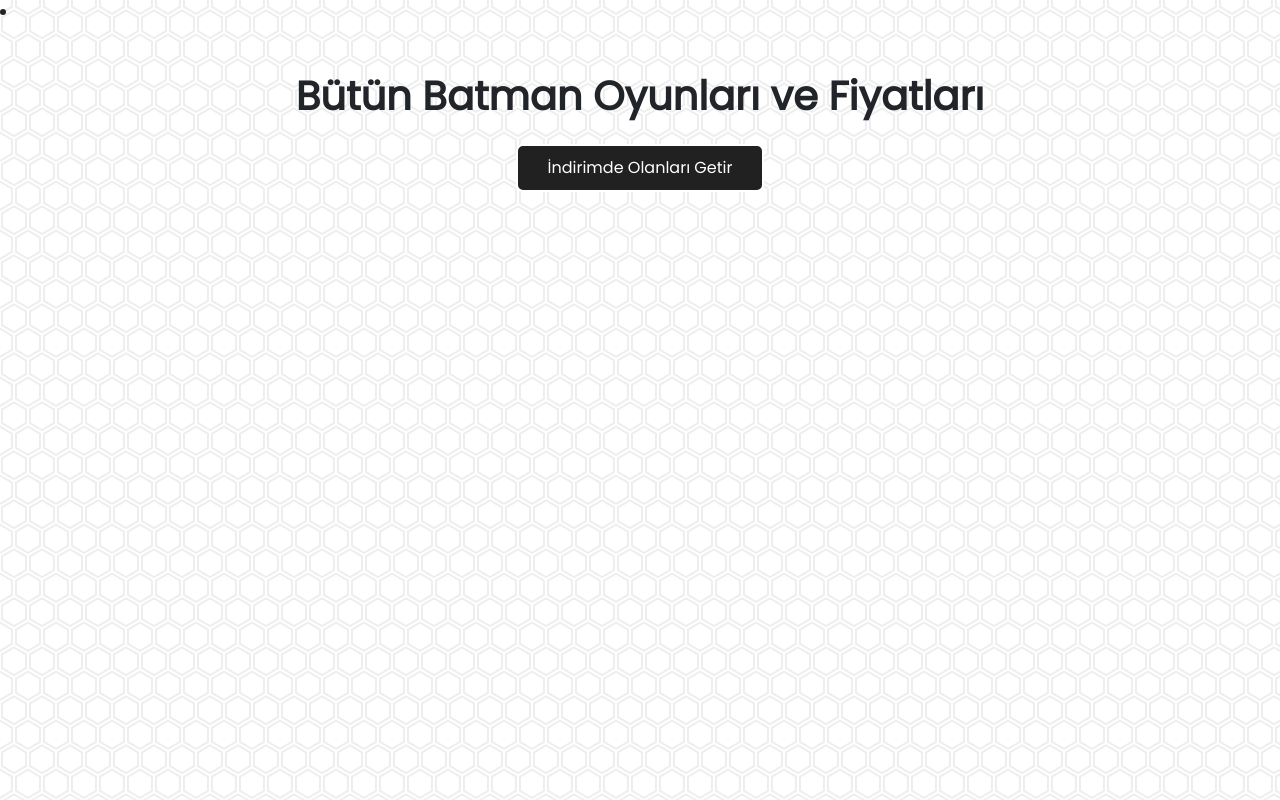
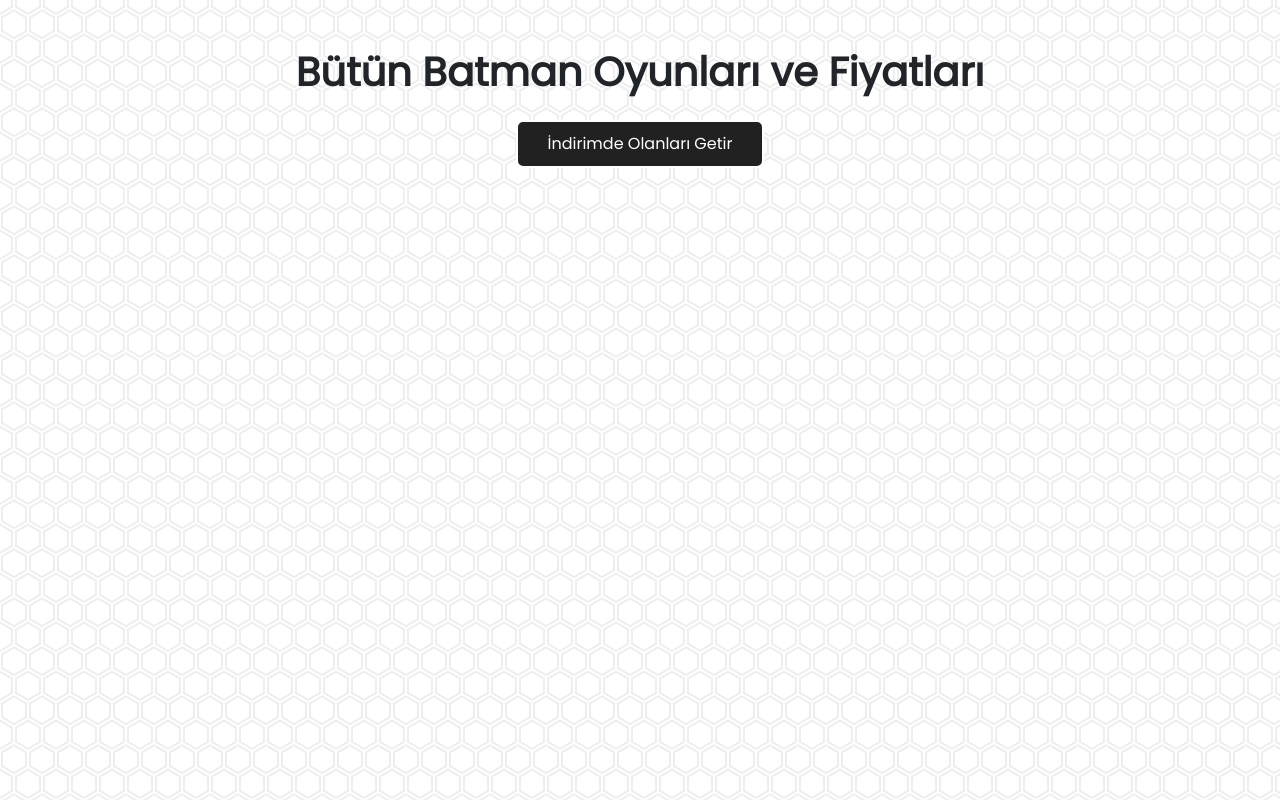
Before and after one commit to daskafa/batmanApi, a plain HTML site: page index.html in a window 1280 px wide. Drawn offline with Linux system fonts and the light colour scheme; no server answers.

Commit message:
cleaning

```diff
--- a/css/style.css
+++ b/css/style.css
@@ -47,7 +47,6 @@ p{
     padding: 10px 30px;
     border-radius: 7px;
     transition: .4s;
-
 }
 .discount button:hover{
     background-color: transparent;
--- a/index.html
+++ b/index.html
@@ -12,10 +12,6 @@
     <title>batmanApi</title>
 </head>
 <body class="pattern">
-
-<div class="list">
-    <li></li>
-</div>
 
 
 <h1 class="text-center mt-5 mb-4 font-weight-bold">Bütün Batman Oyunları ve Fiyatları</h1>
```
